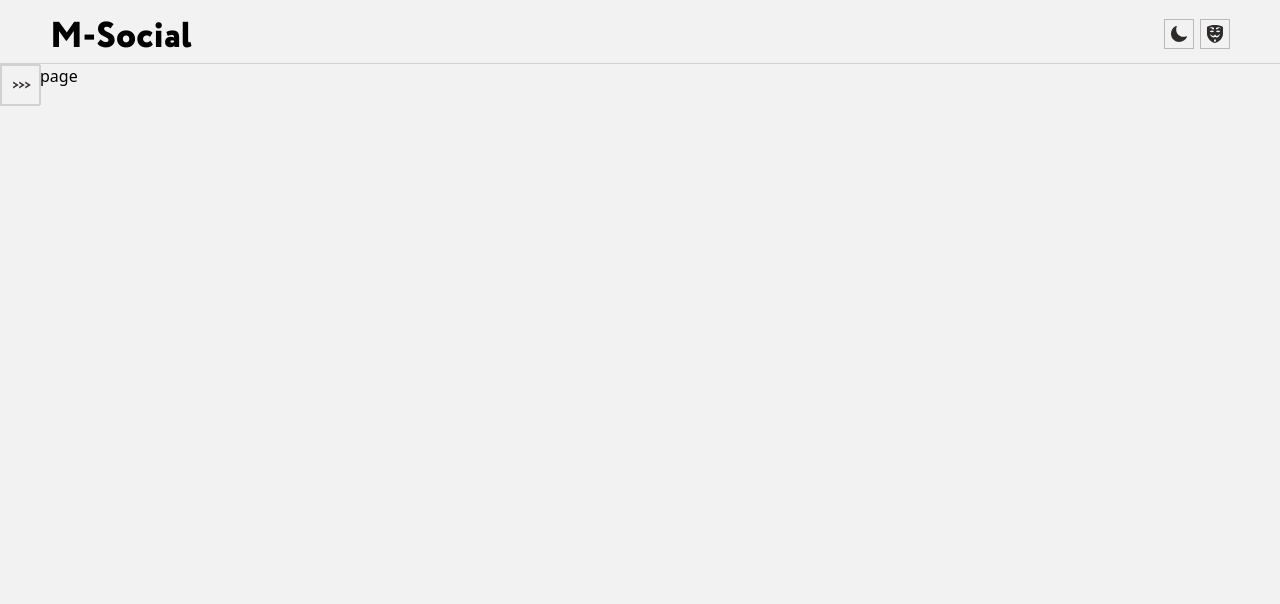
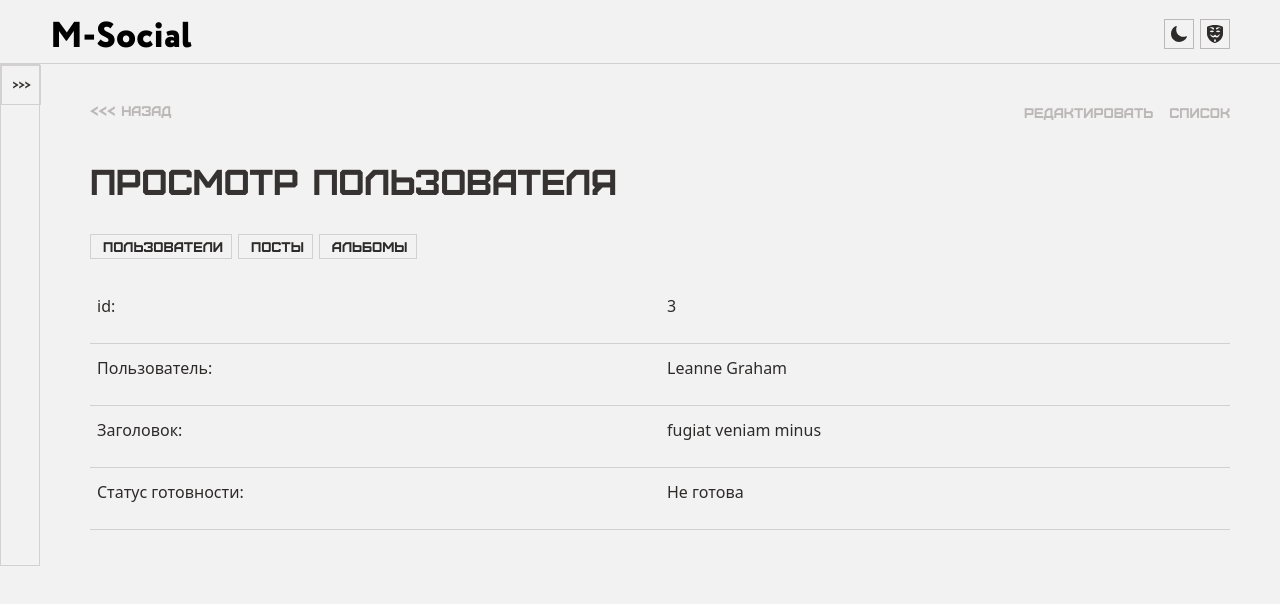
Before and after one commit to TatianaIsk/platform-admin, a Next.js app: page /tasks/view/3 in a window 1280 px wide. Shown: the top 604 px of the page. Built offline with nearby package versions, Linux system fonts and the light colour scheme.

Commit message:
feat: add page view task

```diff
--- /dev/null
+++ b/app/tasks/view/[id]/ViewTask.module.scss
@@ -0,0 +1,25 @@
+@import './../../../../styles/_variables.scss';
+
+.container {
+	width: 100%;
+	padding: 36px 50px;
+
+	.title {
+    margin: 36px 0 32px 0;
+  }
+
+	.link {
+		color: $color-text;
+		border: 1px solid $color-contour;
+		padding: 3px 8px 4px 12px;
+		margin-left: 0;
+	}
+
+	.links {
+    .link {
+      margin-left: 0;
+			margin-right: 6px;
+    }
+		margin-bottom: 24px;
+  }
+}
--- a/app/tasks/view/[id]/page.tsx
+++ b/app/tasks/view/[id]/page.tsx
@@ -5,6 +5,13 @@ import { useParams } from "next/navigation";
 
 import { Task } from "../../types/Task";
 import { TasksData } from "../../data/Tasks";
+
+import LinkBlock from "@/components/features/LinkBlock";
+import Title from "@/components/ui/Title";
+import TableTask from "@/components/ui/Table/TableTask";
+
+import s from "./ViewTask.module.scss";
+import { UsersData } from "@/app/users/data/Users";
 
 const ViewPage = () => {
   const { id }: { id: string } = useParams();
@@ -27,7 +34,27 @@ const ViewPage = () => {
     fetchTask();
   }, [id]);
 
-  return <div>page</div>;
+  return (
+    <div className={s.container}>
+      <LinkBlock
+        previousPageUrl="/users"
+        links={[
+          { title: "Редактировать", url: "/users" },
+          { title: "Список", url: "/users" },
+        ]}
+      />
+      <Title title="Просмотр пользователя" className={s.title} />
+      <LinkBlock
+        classNames={{ link: s.link, links: s.links }}
+        links={[
+          { title: "Пользователи", url: `/users/view/${id}` },
+          { title: "Посты", url: "/" },
+          { title: "Альбомы", url: "/" },
+        ]}
+      />
+      <TableTask data={task ? [task] : []} userId={UsersData.find((user) => user.id === task?.userId)?.name} />
+    </div>
+  );
 };
 
 export default ViewPage;
--- /dev/null
+++ b/components/ui/Table/TableTask/index.tsx
@@ -0,0 +1,37 @@
+import { Task } from "@/app/tasks/types/Task";
+
+import s from "./TableTask.module.scss";
+
+interface TableTaskProps {
+  data: Task[];
+  userId: string | undefined;
+}
+
+const TableTask: React.FC<TableTaskProps> = ({ data, userId }) => (
+  <table className={s.table}>
+    <tbody>
+      {data.map((rowData, rowIndex) => (
+        <>
+          <tr key={rowIndex} className={s.trTable}>
+            <td>id:</td>
+						<td>{rowData.id}</td>
+          </tr>
+          <tr>
+            <td>Пользователь:</td>
+						<td>{userId}</td>
+          </tr>
+          <tr>
+            <td>Заголовок:</td>
+						<td>{rowData.title}</td>
+          </tr>
+          <tr>
+            <td>Статус готовности:</td>
+						<td>{rowData.completed === false ? 'Не готова' : 'Готова'}</td>
+          </tr>
+        </>
+      ))}
+    </tbody>
+  </table>
+);
+
+export default TableTask;
--- /dev/null
+++ b/components/ui/Table/TableUser/TableUser.module.scss
@@ -0,0 +1,27 @@
+@import '@/styles/_variables.scss';
+
+.table {
+  width: 100%;
+
+  tbody {
+    tr {
+      border-bottom: 1px solid $color-contour;
+      padding-bottom: 8px;
+			display: flex;
+			justify-content: space-between;
+
+      td {
+        padding: 12px 0 9px 7px;
+        cursor: pointer;
+        color: $color-text;
+				width: 100%;
+
+        &::after {
+          content: '';
+          display: table-row;
+          height: 8px;
+        }
+      }
+    }
+  }
+}
```
Also changed, not shown: app/users/view/[id]/page.tsx (+5 -3 lines), components/ui/Table/TableUser/index.tsx (renamed from components/ui/Table/TableId/index.tsx, +4 -4 lines), components/ui/Table/TableTask/TableTask.module.scss (renamed from components/ui/Table/TableId/TableId.module.scss).
